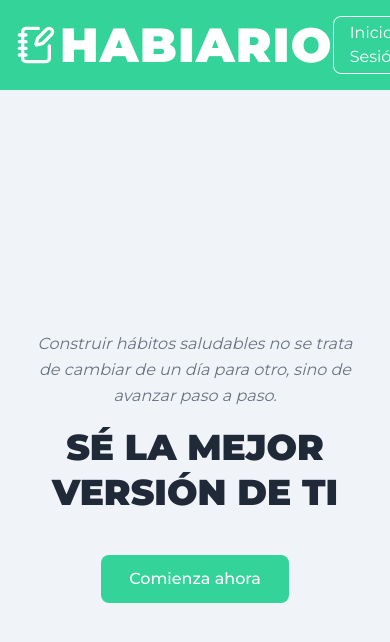
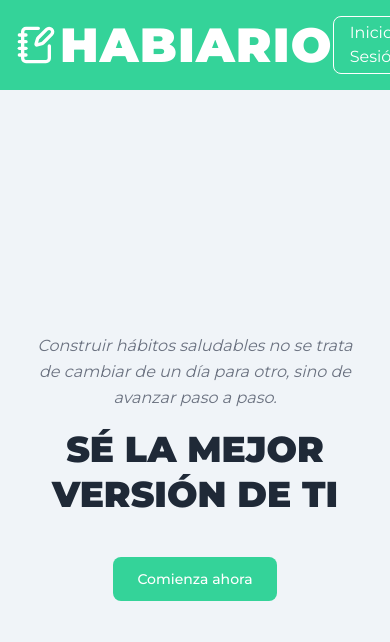
Before and after one commit to avtr-anthony/avtr-anthony-habit-tracker-app, a Next.js app: page / in a window 390 px wide. Shown: the top 642 px of the page. Built offline with nearby package versions, Linux system fonts and the light colour scheme.

Commit message:
feature(bodybutton): Se convirtio en responsive

```diff
--- a/src/features/ui/BodyButton.tsx
+++ b/src/features/ui/BodyButton.tsx
@@ -15,13 +15,15 @@ export default function Button({
   variant = "primary",
   type = "button",
 }: ButtonProps) {
-  const base = "px-7 py-3 rounded-lg font-medium transition";
+  const base =
+    "inline-flex justify-center items-center px-6 sm:px-7 py-3 rounded-lg font-medium text-sm sm:text-base transition focus:outline-none focus:ring-2 focus:ring-primary";
   const variants = {
     primary: "bg-primary text-white hover:bg-primaryHover cursor-pointer",
     secondary: "bg-secondary text-white hover:opacity-90",
     outline:
       "border border-primary text-primary hover:bg-primary hover:text-white",
   };
+
   if (href) {
     return (
       <Link href={href} className={`${base} ${variants[variant]}`}>
@@ -29,6 +31,7 @@ export default function Button({
       </Link>
     );
   }
+
   return (
     <button
       type={type}
```
